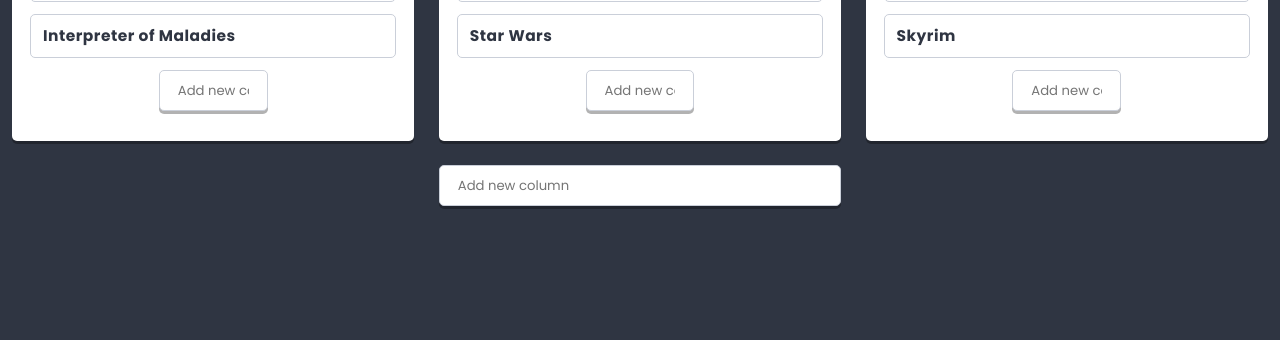
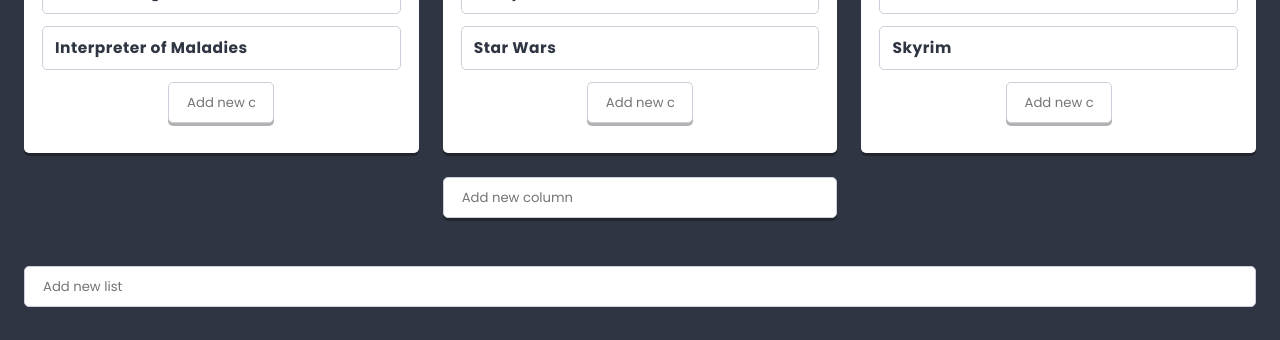
Before and after one commit to damianfilipek81/react, a React app: page / in a window 1280 px wide. Shown: the part 534-874 px from the top of the page. Before the commit the page ends 800 px from the top, so only its background shows below. Built offline with nearby package versions, Linux system fonts and the light colour scheme.

Commit message:
Add creator to list

```diff
--- a/src/components/App/App.js
+++ b/src/components/App/App.js
@@ -1,15 +1,44 @@
 import React from 'react';
 import styles from './App.scss';
+import Creator from '../Creator/Creator.js';
 import List from '../List/List.js';
-import { pageContents, listData } from '../../data/dataStore';
+import { pageContents, listData, settings } from '../../data/dataStore';
 
 class App extends React.Component {
+  state = {
+    list: this.props.listData || [],
+  }
+
+  addList(title) {
+    this.setState(state => (
+      {
+        list: [
+          ...state.list,
+          {
+            key: state.list.length ? state.list[state.list.length - 1].key + 1 : 0,
+            title,
+            image: listData.image,
+            columns: []
+          }
+        ]
+      }
+    ));
+  }
+
   render() {
     return (
       <main className={styles.component}>
-        <h1 className={styles.title}>{pageContents.title}</h1>
-        <h2 className={styles.subtitle}>{pageContents.subtitle}</h2>
-        <List {...listData} />
+        <div className={styles.component}>
+          <h1 className={styles.title}>{pageContents.title}</h1>
+          <h2 className={styles.subtitle}>{pageContents.subtitle}</h2>
+          <List {...listData} />
+        </div>
+        <div className={styles.component}>
+          {this.state.list.map(({ key, ...listProps }) => (
+            <List key={key} {...listProps} />
+          ))}
+          <Creator text={settings.listCreatorText} action={title => this.addList(title)} />
+        </div>
       </main>
     )
   }
--- a/src/components/App/App.scss
+++ b/src/components/App/App.scss
@@ -22,3 +22,12 @@
 .title + .subtitle {
   margin-top: (- $base-size * 3);
 }
+
+.creator {
+  width: calc(33% - 12px);
+  margin: $base-size auto 0;
+
+  input {
+    box-shadow: 0 3px 0 rgba(0, 0, 0, 0.3);
+  }
+}
--- a/src/components/Creator/Creator.js
+++ b/src/components/Creator/Creator.js
@@ -18,7 +18,6 @@
   }
 
   handleChange = event => {
-    // console.log(event);
     this.setState({
       value: event.target.value,
       visibleButtons: event.target.value.length > 0
@@ -40,6 +39,13 @@
       value: '',
       visibleButtons: false
     });
+    if (window.confirm("Do you really want to cancel?")) {
+    } else {
+      this.setState({
+        value: this.state.value,
+        visibleButtons: true
+      });
+    }
   }
 
   render() {
--- a/src/components/Creator/Creator.scss
+++ b/src/components/Creator/Creator.scss
@@ -11,19 +11,21 @@
     margin: 0 0 $base-size 0;
     font-family: $font-text;
     border-radius: $radius;
+    min-width: 100px;
   }
 }
 
 .buttons {
-  display: flex;
-  justify-content: space-between;
   opacity: 0;
   height: 0;
   transition: all 200ms;
+  display: none;
 
   &.buttonsShown {
     opacity: 1;
     height: 40px;
+    display: flex;
+    justify-content: center;
   }
 
   > * {
--- a/src/components/List/List.js
+++ b/src/components/List/List.js
@@ -3,7 +3,7 @@
 import Hero from '../Hero/Hero.js';
 import PropTypes from 'prop-types';
 import Column from '../Column/Column.js';
-import { settings } from '../../data/dataStore';
+import { listData, settings } from '../../data/dataStore';
 import ReactHtmlParser from 'react-html-parser';
 import Creator from '../Creator/Creator.js';
 
--- a/src/data/dataStore.js
+++ b/src/data/dataStore.js
@@ -1,6 +1,7 @@
 export const settings = {
   columnCreatorText: 'Add new column',
   cardCreatorText: 'Add new card',
+  listCreatorText: 'Add new list',
   creator: {
     buttonOK: 'OK',
     buttonCancel: 'Cancel',
```
